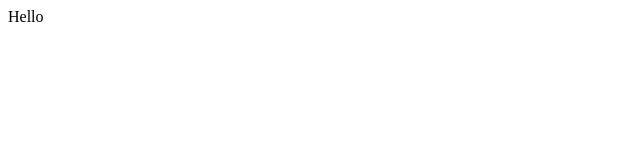
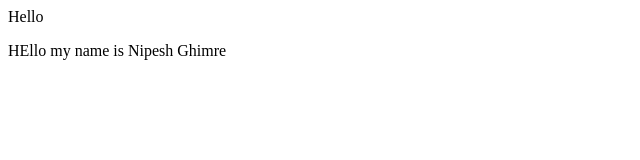
Before and after one commit to MrNipeshGhimire/localRepo, a plain HTML site: page index.html in a window 1280 px wide. Shown: the whole page, without its empty margins (0-640 px from the left). Drawn offline with Linux system fonts and the light colour scheme.

Commit message:
css changeed

```diff
--- a/index.html
+++ b/index.html
@@ -1 +1,2 @@
 <p>Hello</p>
+<p>HEllo my name is Nipesh Ghimre</p>
```
Also changed, not shown: 1 other file.
